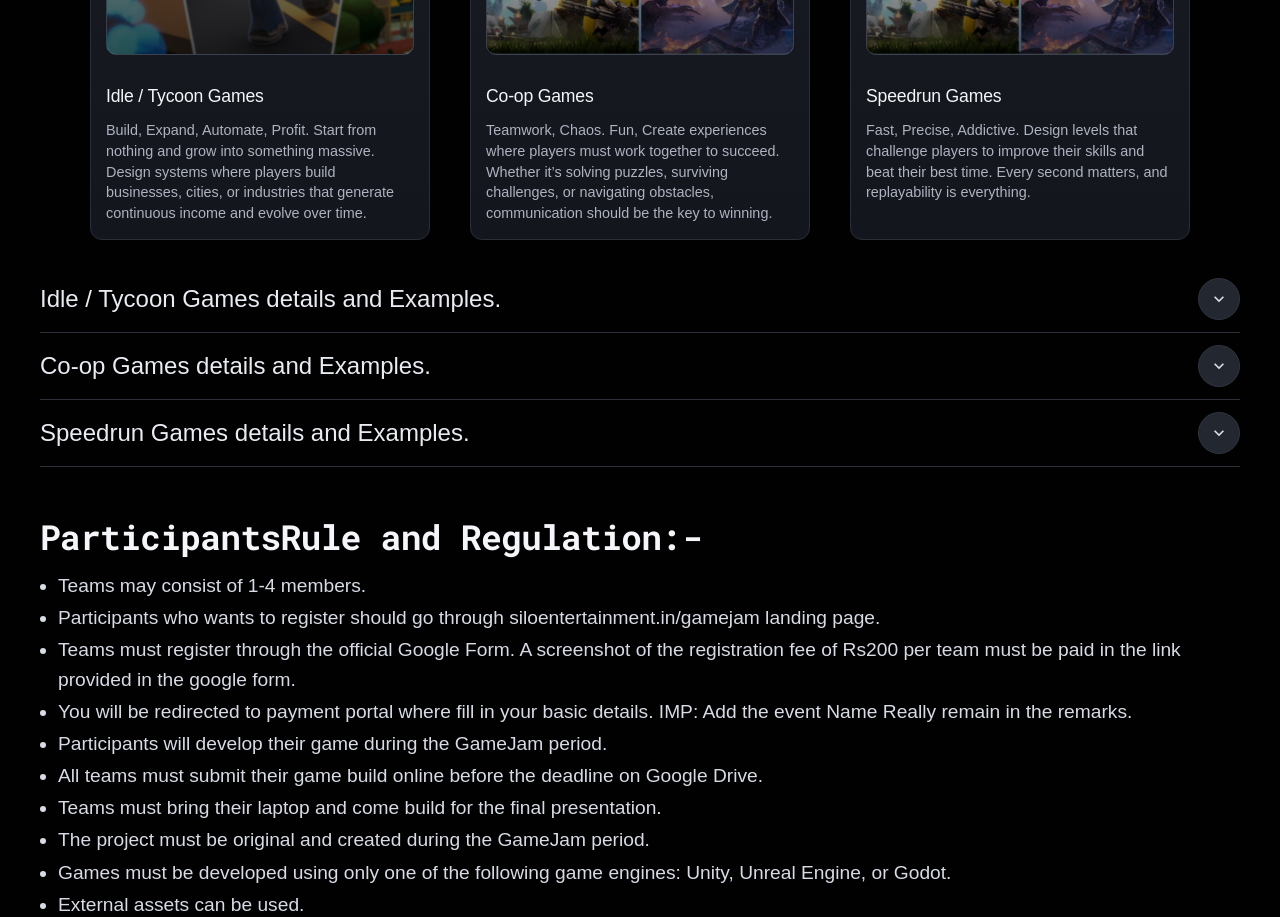
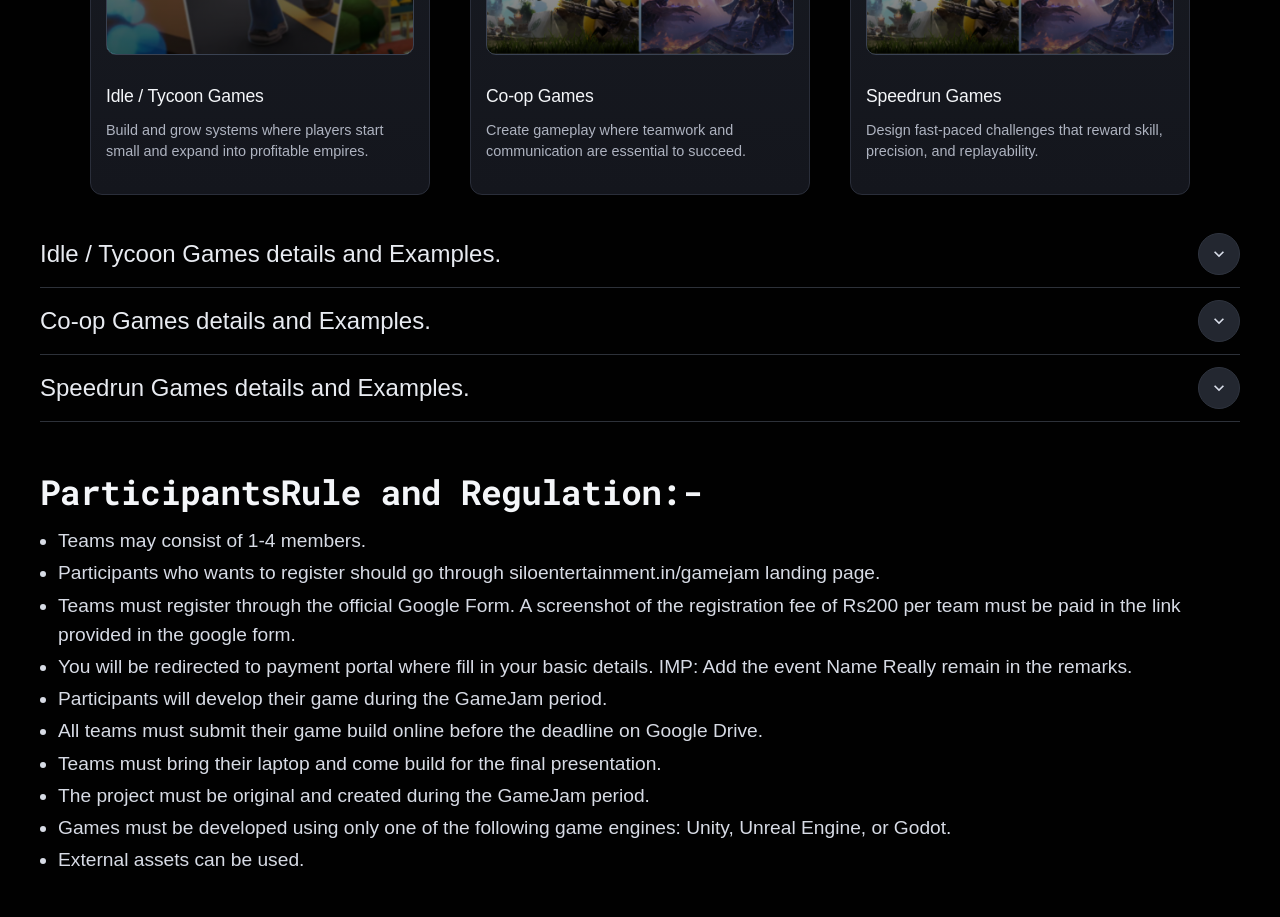
Before and after one commit to Sidhiq061025/Silo_Entertainment, a React (Vite) app: page /gamejam in a window 1280 px wide. Shown: the part 1260-2177 px from the top of the page. Built offline with nearby package versions, Linux system fonts and the light colour scheme; a web font is replaced by a local one.

Commit message:
Update Card.jsx

```diff
--- a/src/components/Card.jsx
+++ b/src/components/Card.jsx
@@ -6,19 +6,19 @@ const tracks = [
   {
     platform: "For Mobile Only",
     title: "Idle / Tycoon Games",
-    body: "Build, Expand, Automate, Profit. Start from nothing and grow into something massive. Design systems where players build businesses, cities, or industries that generate continuous income and evolve over time.",
+    body: "Build and grow systems where players start small and expand into profitable empires.",
     image: CardImage1,
   },
   {
     platform: "For PC / Mobile",
     title: "Co-op Games",
-    body: "Teamwork, Chaos. Fun, Create experiences where players must work together to succeed. Whether it’s solving puzzles, surviving challenges, or navigating obstacles, communication should be the key to winning.",
+    body: "Create gameplay where teamwork and communication are essential to succeed.",
     image: CardImage2,
   },
   {
     platform: "For PC / Mobile",
     title: "Speedrun Games",
-    body: "Fast, Precise, Addictive. Design levels that challenge players to improve their skills and beat their best time. Every second matters, and replayability is everything.",
+    body: "Design fast-paced challenges that reward skill, precision, and replayability.",
     image: CardImage3,
   },
 ];
```
